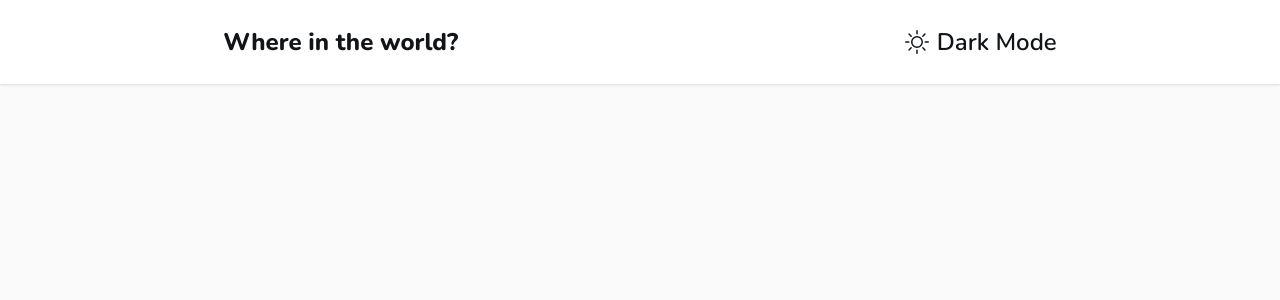
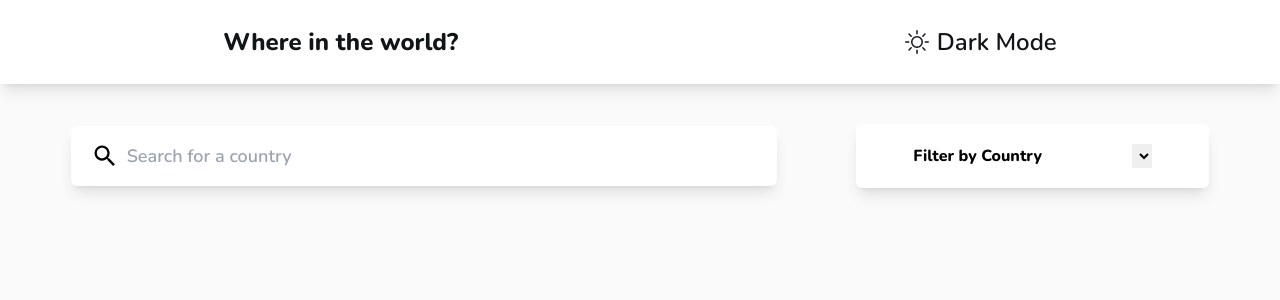
Before and after one commit to sharpartzgh/Country-App, a React (Vite) app: page / in a window 1280 px wide. Shown: the top 300 px of the page. Built offline with nearby package versions, Linux system fonts and the light colour scheme.

Commit message:
added Search and filter components

```diff
--- a/src/Pages/Homepage.jsx
+++ b/src/Pages/Homepage.jsx
@@ -1,5 +1,6 @@
 import React, { useEffect, useState } from 'react';
 import Header from '../components/Header';
+import Search from '../components/Search';
 
 const Homepage = () => {
   const [darkMode, setDarkMode] = useState(false);
@@ -23,8 +24,9 @@ const Homepage = () => {
 
 
   return (
-    <div className='relative bg-[#FAFAFA]'>
+    <div className='relative'>
       <Header darkMode={darkMode} setDarkMode={setDarkMode} />
+      <Search darkMode={darkMode} setDarkMode={setDarkMode} />
     </div>
   );
 };
--- a/src/components/Header.jsx
+++ b/src/components/Header.jsx
@@ -3,10 +3,11 @@
 import React from 'react'
 import { IoMoonOutline } from "react-icons/io5";
 import { BsSun } from "react-icons/bs";
+import Search from './Search';
 
 const Header = ({darkMode, setDarkMode}) => {
   return (
-    <header className='flex  font-Nunito text-[#111517] bg-[#FFFFFF] dark:bg-[#2B3844] dark:text-[#FFFFFF] w-screen justify-around py-6 shadow'>
+    <header className='flex  font-Nunito text-[#111517] bg-[#FFFFFF] dark:bg-[#2B3844] dark:text-[#FFFFFF] w-screen justify-around py-6 shadow-lg'>
       <div>
         <h1 className=' text-[24px] font-extrabold mobile:text-[18px]'>Where in the world?</h1>
       </div>
--- a/src/components/Search.jsx
+++ b/src/components/Search.jsx
@@ -0,0 +1,27 @@
+/* eslint-disable react/prop-types */
+/* eslint-disable no-unused-vars */
+import React from 'react'
+import { MdSearch } from "react-icons/md";
+
+const Search = ({darkMode, setDarkMode}) => {
+  return (
+    <div className='flex font-Nunito mobile:flex-col mobile:items-start mt-10 items-center justify-around gap-10 m-auto w-[92%]'>
+      <div className=' flex tablet:w-[60%] mobile:w-full rounded-md shadow-lg gap-2  bg-[#fff] py-4 px-5 dark:bg-[#2B3844] dark:text-[#fff] text-[18px] items-center'>
+          <span><MdSearch className=' w-7 h-7 dark:text-[#fff]'/></span>
+          <input type="search" name="search" id="countries" placeholder='Search for a country' className=' outline-none  bg-[#fff]  dark:bg-[#2B3844] font-semibold'/>
+      </div>
+      <div className='flex items-center justify-around tablet:w-[30%] bg-[#fff] dark:bg-[#2B3844] rounded-md shadow-lg gap-4 py-5 px-5'>
+      <h2 className=' dark:text-[#fff] font-extrabold'>Filter by Country</h2>
+        <select name="" id="" className=' dark:bg-[#2B3844] dark:text-[#fff]'>
+          <option value=""></option>
+          <option value=""></option>
+          <option value=""></option>
+          <option value=""></option>
+          <option value=""></option>
+        </select>
+      </div>
+    </div>
+  )
+}
+
+export default Search
```
